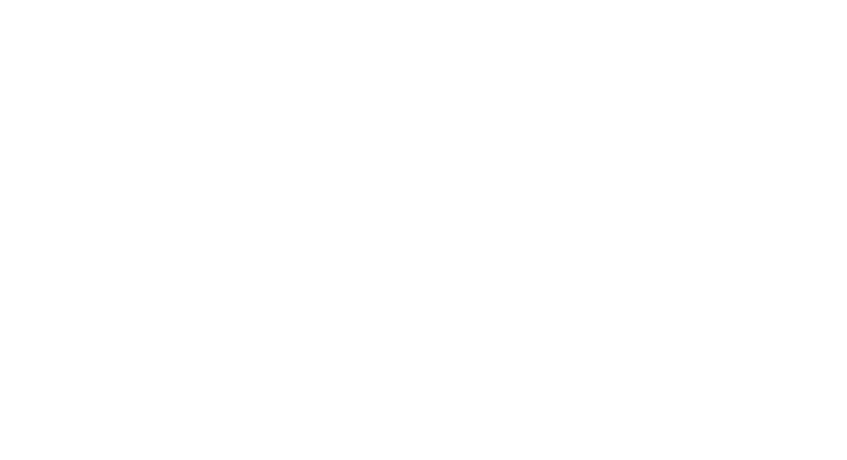
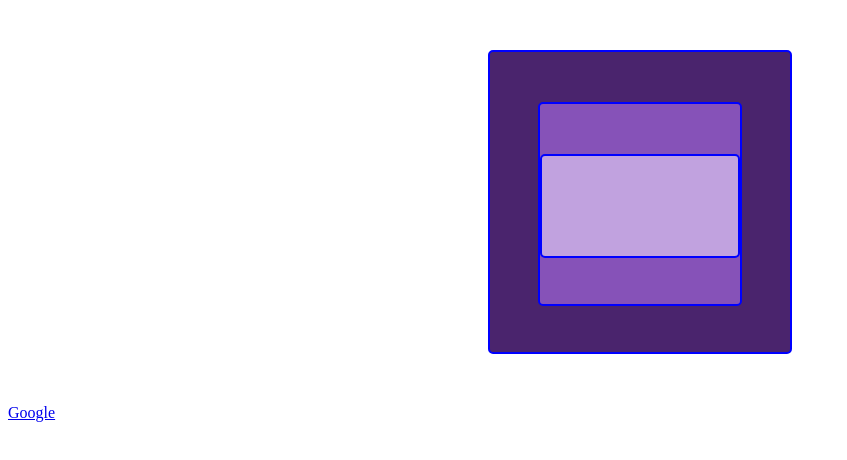
Before and after one commit to Alex666000/JS--VKS-IT-incubator, a plain HTML site: page index.html in a window 1280 px wide. Shown: the whole page, without its empty margins (0-847 px from the left). Drawn offline with Linux system fonts and the light colour scheme.

Commit message:
3 урок addEventListener removeEventListener e.stopPropagation() e.preventDefault() currentTarget target

```diff
--- /dev/null
+++ b/dut.css
@@ -0,0 +1,29 @@
+#big {
+    background-color: rgb(74, 36, 109);
+    border: 2px solid blue;
+    border-radius: 5px;
+    margin: 50px auto;
+    width: 300px;
+    height: 300px;
+}
+#medium {
+    background-color: rgb(134, 82, 184);
+    border: 2px solid blue;
+    border-radius: 5px;
+    margin: 50px auto;
+    width: 200px;
+    height: 200px;
+}
+#small {
+    background-color: rgb(193, 162, 223);
+    border: 2px solid blue;
+    border-radius: 5px;
+    margin: 50px auto;
+    width: 100px
+    height: 100px;
+}
+
+#img {
+    width: 100px;
+    height: 100px;
+}
--- a/index.html
+++ b/index.html
@@ -3,8 +3,18 @@
 <head>
     <meta charset="UTF-8">
     <title>Title</title>
+    <link rel="stylesheet" href="dut.css">
 </head>
 <body>
+<div id="big">
+    <div id="medium">
+        <div id="small">
+            <div id="img"></div>
+        </div>
+    </div>
+</div>
+<a href="http://learn.javascript.ru/document" id="a">Google</a>
+
 <script src="main.js"></script>
 </body>
 </html>
--- a/main.js
+++ b/main.js
@@ -1,3 +1,4 @@
+/*
 // 1 занятие JS: Копирование объектов в Реакт:
 const user = {
     name: "Bob",
@@ -21,4 +22,31 @@ const students = [
 
 ]
 const copyStudents = students.map(student => ({...student}))
-// 2 занятие JS: :
+// 2 занятие JS: : map filter()...........
+....................................................................................................
+....................................................................................................
+*/
+
+// 3 lesson:
+// события всплавают target, currenTarget(тот элемент который вызывает функцию обработчик иногда таргет и каренттаргет совпадают но потом их пути расходятся) - событие на котором произошел клик и всплытие не распространяется дальше на элементы
+// target(показывает тот элемент который сгенерировал объект события): path если посмотреть в консоле показывает все элементы где произошло событие которые всплыли
+// таргет пример из жизни - как гвоздем проколоть много листов бумаги таргет событие которое родило событие потом его событие распрастраняется на родителя: currentTarget: null в консоли - значит событие родилось потом умерло
+
+
+const sm = document.getElementById('small')
+
+const onClickHandler = (e) => {
+    // остановить всплытие = распрастранение
+    e.stopPropagation()
+    // предотвратититоь дефолтное поведение отправку формы или переход по ссылке:
+    e.preventDefault()
+    console.log(e.currentTarget.id);
+}
+
+// sm.onclick = onClickHandler
+// sm.onclick = null
+
+// sm.addEventListener('click', () => {alert('kkk')})
+
+sm.addEventListener('click', onClickHandler)
+// sm.removeEventListener('click', onClickHandler)
```
